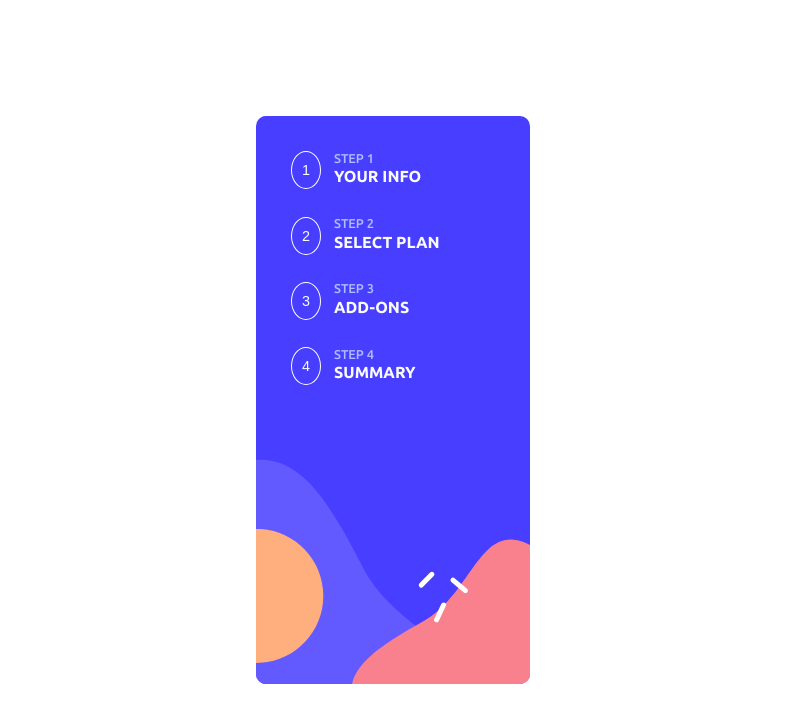
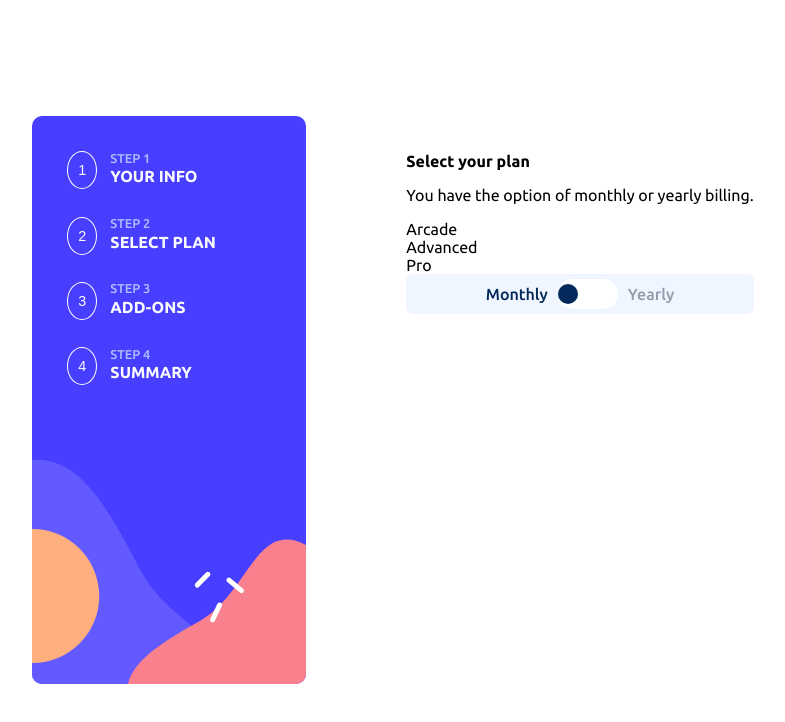
Before and after one commit to Edluel/multi-step-form, a React (Create React App) app: page /step2 in a window 1280 px wide. Shown: the top 722 px of the page, without its empty margins (247-1032 px from the left). Built offline with nearby package versions, Linux system fonts and the light colour scheme.

Commit message:
setting switch bt on step2

```diff
--- a/src/App.js
+++ b/src/App.js
@@ -1,6 +1,7 @@
 import Sidebar from './components/sidebar/Sidebar';
+import { BrowserRouter as Router, Switch, Route } from 'react-router-dom';
 import Step1 from './components/step1/Step1';
-import { BrowserRouter as Router, Switch, Route } from 'react-router-dom';
+import Step2 from './components/step2/Step2';
 
 function App() {
   return (
@@ -9,7 +10,16 @@ function App() {
         <Sidebar/>
         <div>
         <Switch>
-            <Route exact path="/">
+            <Route exact path="/step1">
+              <Step1/>
+            </Route>
+            <Route exact path="/step2">
+              <Step2/>
+            </Route>
+            <Route exact path="/step3">
+              <Step1/>
+            </Route>
+            <Route exact path="/step4">
               <Step1/>
             </Route>
         </Switch></div>
--- a/src/components/step1/Step1.jsx
+++ b/src/components/step1/Step1.jsx
@@ -56,7 +56,7 @@ export default function Step1() {
                 type="tel"
                 id="phone"
                 name="phone"
-                pattern="[0-9]{10}"
+                pattern="[0-9]{9}"
                 value={phone}
                 onChange={handlePhoneChange}
                 placeholder="Enter your phone number"
--- a/src/components/step1/step1.css
+++ b/src/components/step1/step1.css
@@ -2,7 +2,7 @@
 .step-1 {
   padding-top: 25px;
   padding-left: 100px;
-  height: 80vh;
+  height: 540px;
 }
 .step-1 h1 {
   font-size: 2rem;
--- a/src/components/step1/step1.scss
+++ b/src/components/step1/step1.scss
@@ -3,7 +3,7 @@
 .step-1 {
   padding-top: 25px;
   padding-left: 100px;
-  height: 80vh;
+  height: 540px;
 
   h1 {
     font-size: 2rem;
--- /dev/null
+++ b/src/components/step2/Step2.jsx
@@ -0,0 +1,47 @@
+import React, { useState } from 'react'
+import './step2.css'
+
+export default function Step2() {
+  const [activeOption, setActiveOption] = useState('Monthly');
+
+  const handleOptionClick = (option) => {
+    setActiveOption(option);
+  }
+
+  return (
+    <div className="step-2">
+      <h1>Select your plan</h1>
+      <p>
+        You have the option of monthly or yearly billing.
+      </p>
+      <div className="step-2-plan">
+        <div className="step-2-plan-acade">
+          Arcade
+        </div>
+        <div className="step-2-plan-advanced">
+          Advanced
+        </div>
+        <div className="step-2-plan-pro">
+          Pro
+        </div>
+      </div>
+      <div className="step-2-billing">
+        <div
+          className={`step-2-billing-option ${activeOption === 'Monthly' ? 'active' : ''}`}
+          onClick={() => handleOptionClick('Monthly')}
+        >
+          Monthly
+        </div>
+        <div className="step-2-billing-switch">
+          <div className="step-2-billing-switch-pointer"></div>
+        </div>
+        <div
+          className={`step-2-billing-option ${activeOption === 'Yearly' ? 'active' : ''}`}
+          onClick={() => handleOptionClick('Yearly')}
+        >
+          Yearly
+        </div>
+      </div>
+    </div>
+  )
+}
--- /dev/null
+++ b/src/components/step2/step2.css
@@ -0,0 +1,41 @@
+@import url("https://fonts.googleapis.com/css2?family=Ubuntu:wght@400;500;700&display=swap");
+.step-2 {
+  padding-top: 25px;
+  padding-left: 100px;
+  height: 540px;
+}
+.step-2-billing {
+  width: 100% px;
+  height: 40px;
+  display: flex;
+  justify-content: space-around;
+  align-items: center;
+  padding: 0 20%;
+  border-radius: 7px;
+  background-color: hsl(217, 100%, 97%);
+}
+.step-2-billing-option {
+  font-size: 1rem;
+  font-weight: 500;
+  color: hsl(231, 11%, 63%);
+  padding: 10px;
+  cursor: pointer;
+}
+.step-2-billing-option.active {
+  color: hsl(213, 96%, 18%);
+}
+.step-2-billing-switch {
+  display: flex;
+  align-items: center;
+  width: 60px;
+  height: 30px;
+  border-radius: 15px;
+  background-color: hsl(0, 0%, 100%);
+}
+.step-2-billing-switch-pointer {
+  background-color: hsl(213, 96%, 18%);
+  width: 20px;
+  height: 20px;
+  border-radius: 50%;
+  transition: transform 0.3s ease-in-out;
+}/*# sourceMappingURL=step2.css.map */
--- /dev/null
+++ b/src/components/step2/step2.scss
@@ -0,0 +1,51 @@
+@import "../../styles/variables.scss";
+
+.step-2 {
+  padding-top: 25px;
+  padding-left: 100px;
+  height: 540px;
+
+
+  &-billing {
+    width: 100%px;
+    height: 40px;
+    display: flex;
+    justify-content: space-around;
+    align-items: center;
+    padding: 0 20%;
+    border-radius: 7px;
+    background-color: $magnolia;
+
+    &-option {
+      font-size: 1rem;
+      font-weight: 500;
+      color: $cool-gray;
+      padding: 10px;
+      cursor: pointer;
+      &.active {
+        color: $marine-blue;
+      }
+    }
+
+    &-switch{
+      display: flex;
+      align-items: center;
+      width: 60px;
+      height: 30px;
+      border-radius: 15px;
+      background-color: $white;
+      &-pointer{
+        background-color: $marine-blue;
+        width: 20px;
+        height: 20px;
+        border-radius: 50%;
+        transition: transform 0.3s ease-in-out;
+
+      }
+    }
+
+  }
+
+
+
+}
```
Also changed, not shown: 2 other files (tests, documents, lock files or other folders).
